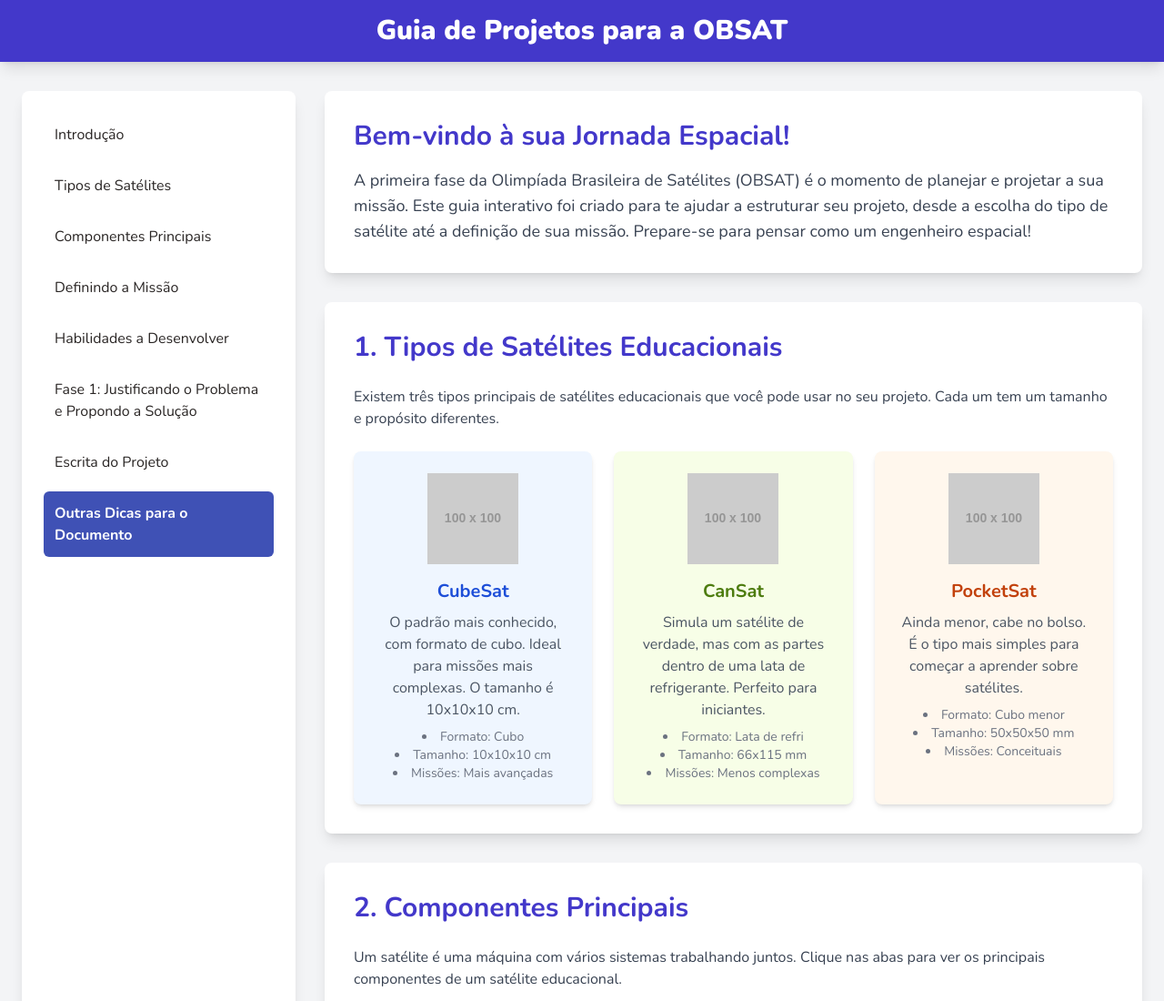
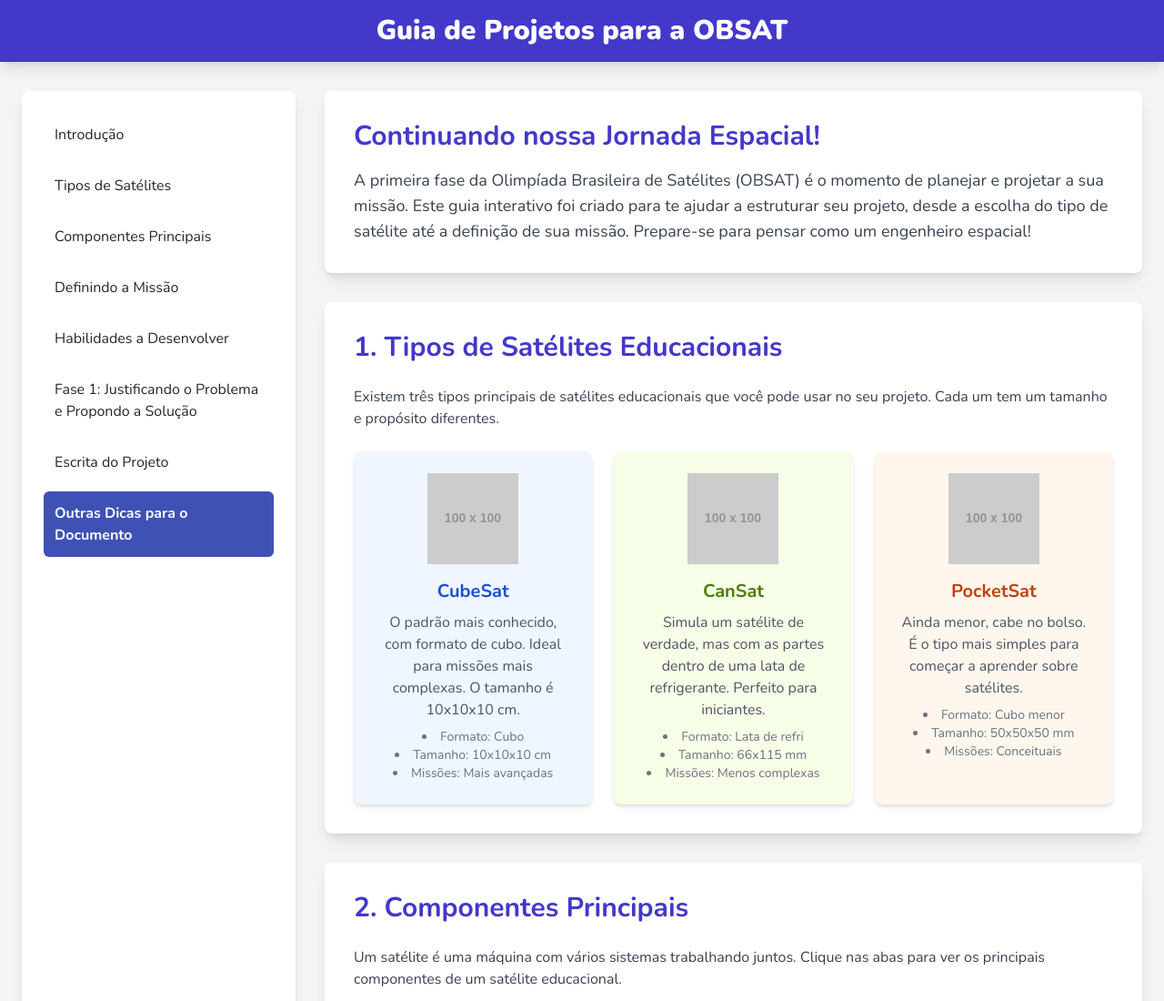
Before and after one commit to ClaudiaMensa/OBSAT_Fase1, a plain HTML site: page index.html in a window 1280 px wide. Shown: the top 1100 px of the page at 91% size. Drawn offline with nearby package versions, Linux system fonts and the light colour scheme; placeholder pictures from the web are drawn by us.

```diff
--- a/index.html
+++ b/index.html
@@ -49,7 +49,7 @@
 
         <main class="md:w-3/4">
             <section id="intro" class="p-8 bg-white rounded-lg shadow-lg mb-8">
-                <h2 class="text-3xl font-bold text-indigo-700 mb-4">Bem-vindo à sua Jornada Espacial!</h2>
+                <h2 class="text-3xl font-bold text-indigo-700 mb-4">Continuando nossa Jornada Espacial!</h2>
                 <p class="text-lg text-gray-700">
                     A primeira fase da Olimpíada Brasileira de Satélites (OBSAT) é o momento de planejar e projetar a sua missão. Este guia interativo foi criado para te ajudar a estruturar seu projeto, desde a escolha do tipo de satélite até a definição de sua missão. Prepare-se para pensar como um engenheiro espacial!
                 </p>
```
